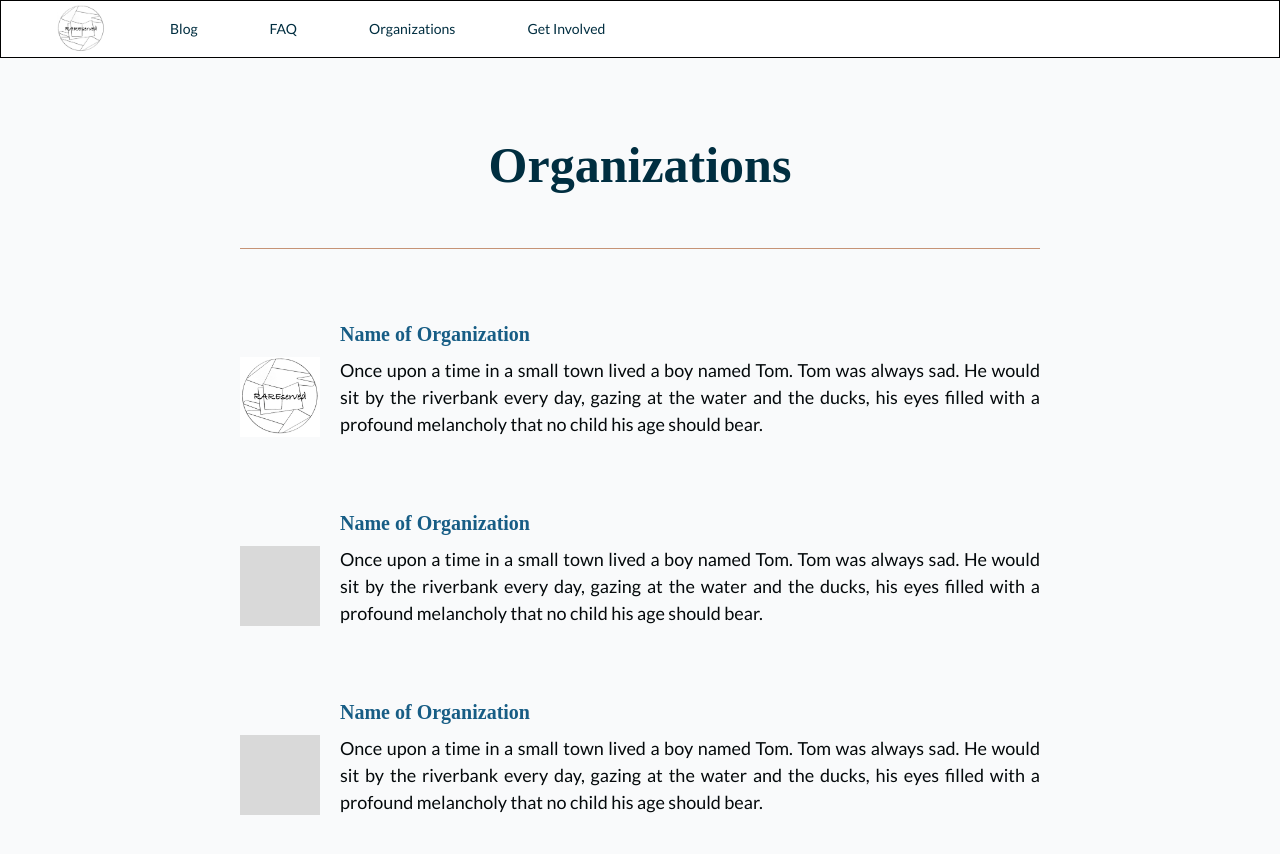
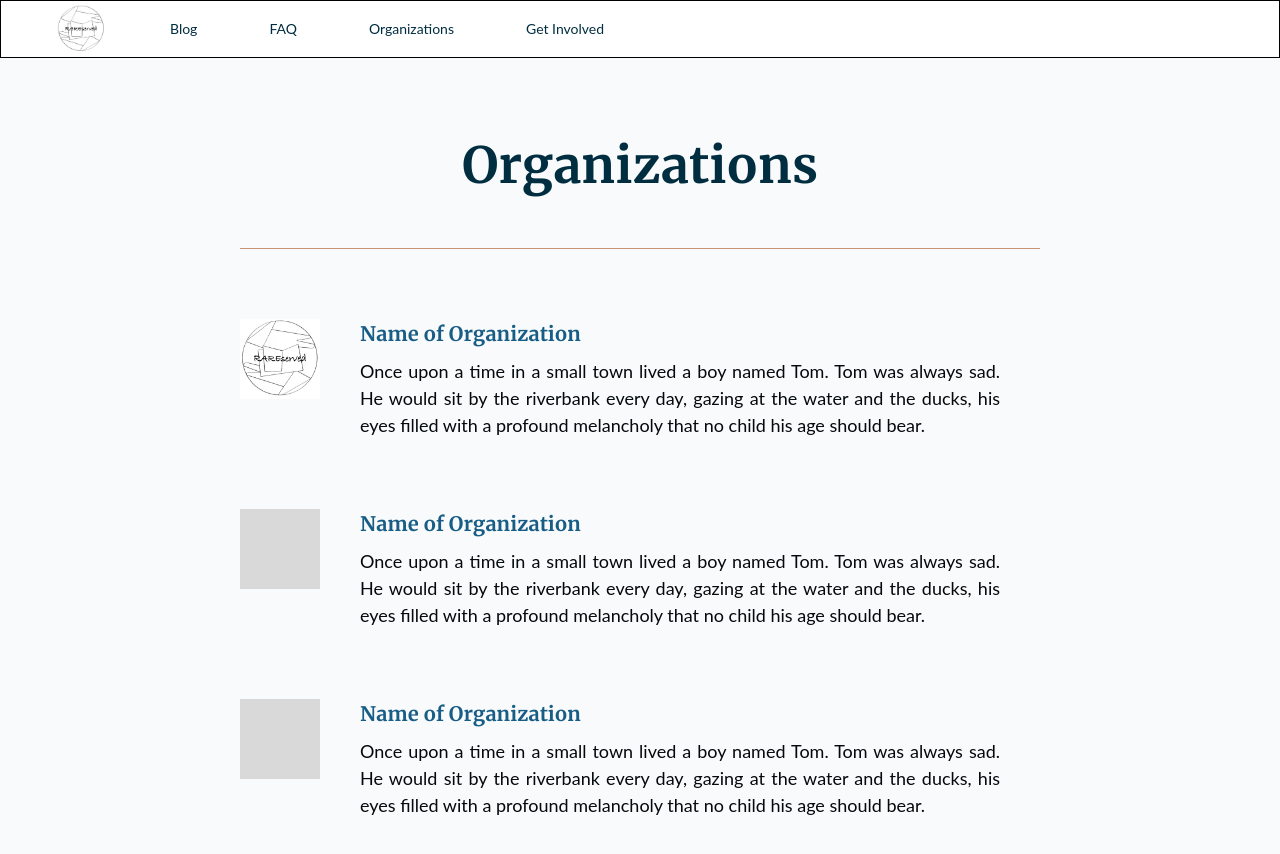
Before and after one commit to hcp-uw/rareserved, a Next.js app: page /organizations in a window 1280 px wide. Shown: the top 854 px of the page. Built offline with nearby package versions, Linux system fonts and the light colour scheme.

Commit message:
add new font + fix org organzation

```diff
--- a/app/globals.css
+++ b/app/globals.css
@@ -6,6 +6,9 @@
   font-family: 'Lato';
   src: local('Lato'),
         url("../fonts/Lato-Regular.ttf");
+  font-family: 'Merriweather';
+  src: local('Merriweather'),
+        url("../fonts/Merriweather-Bold.ttf");
 }
 
 @layer base {
--- a/components/Organization.tsx
+++ b/components/Organization.tsx
@@ -1,24 +1,28 @@
 import TEMPLOGO from '@/images/TEMPLOGO.png';
 import PLACEHOLDER from '@/images/orgPlaceholder.png';
-import { StaticImageData } from 'next/image';
 
 /** Creates an organization component with the given image, title, and header.
  *
- * @param TODO
+ * @param _props - container for organization information
+ * @param _props.content - string description of the organization
+ * @param _props.title - string name of the organization
+ * @param _props - string image path of the logo
  *
  * @returns Leftside square image with org title and description
  */
 export default function Organization(_props : {content:string, title:string, imgPath:string}) {
+  // TODO: change this image placeholder and find a better way
   let img = PLACEHOLDER.src;
   if (_props.imgPath==="TEMPLOGO") { img = TEMPLOGO.src; }
-  // TODO: find another way to load images, or update with logos
   if (_props.imgPath==="PLACEHOLDER") { img = PLACEHOLDER.src; }
   return (<div className="pb-70">
-    {/* TODO: fix the padding margins thing leftside*/}
-    <h3 className="text-left ml-24 pl-1 mb-2">{_props.title}</h3>
-    <div className="flex">
-      <img src={img} className="max-w-20 max-h-20 flex-1 mr-5"></img>
-      <p>{_props.content}</p>
+    <div className="flex-grow grid grid-cols-[15%_80%]">
+      <img src={img} className="max-w-20 max-h-20"></img>
+      <div className="ml-30">
+        <h3 className="">{_props.title}</h3>
+        <div className="max-w-20 max-h-20 mt-9"></div>
+        <p>{_props.content}</p>
+      </div>
     </div>
     </div>);
 }
--- a/tailwind.config.js
+++ b/tailwind.config.js
@@ -17,6 +17,8 @@ module.exports = {
         },
       },
       spacing: {
+        '9': '0.563rem',
+        '38': '2.375rem',
         '45': '2.8125rem',
         '48': '3rem',
         '70': '4.375rem',
```
Also changed, not shown: fonts/Merriweather-Bold.ttf (added).
